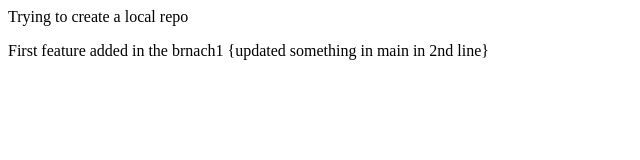
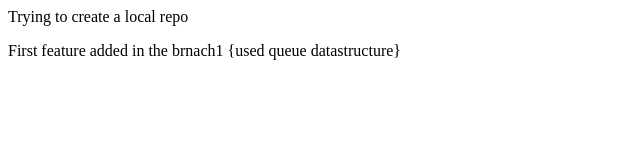
Before and after one commit to Anuj2665/newRepo, a plain HTML site: page index.html in a window 1280 px wide. Shown: the full height of the page, 0-640 px from the left. Drawn offline with Linux system fonts and the light colour scheme.

Commit message:
Again trying to create conflict

```diff
--- a/index.html
+++ b/index.html
@@ -1,2 +1,2 @@
 <p>Trying to create a local repo</p>
-<p>First feature added in the brnach1 {updated something in main in 2nd line}</p>
+<p>First feature added in the brnach1 {used queue datastructure}</p>
```
